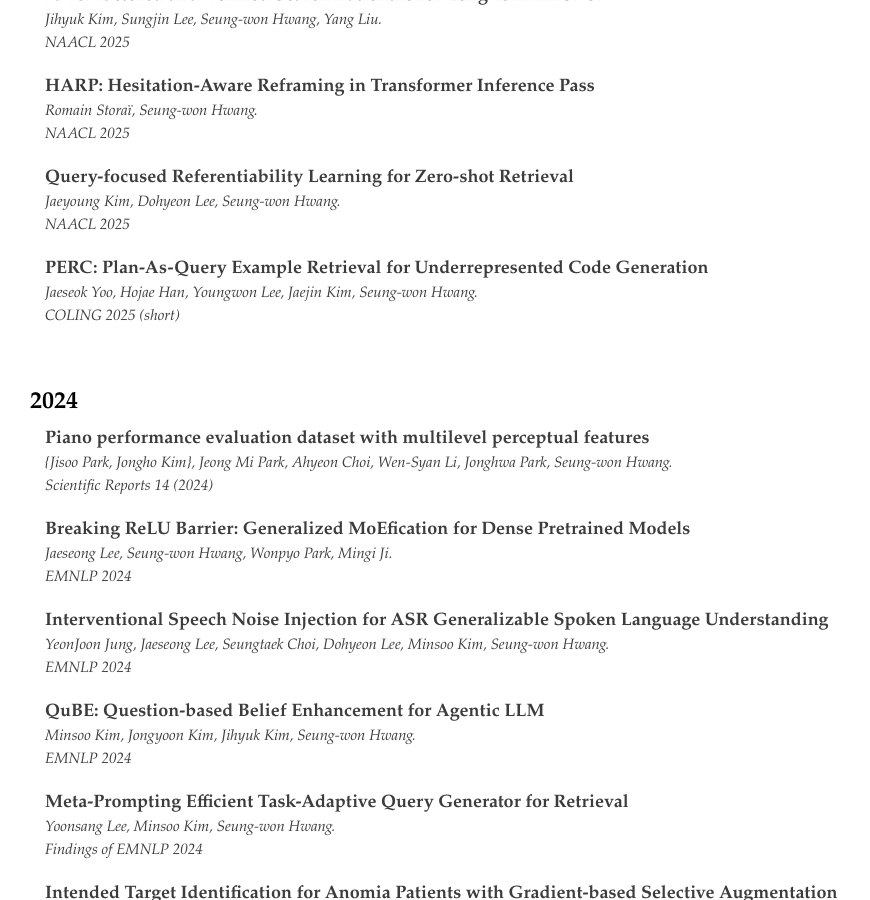
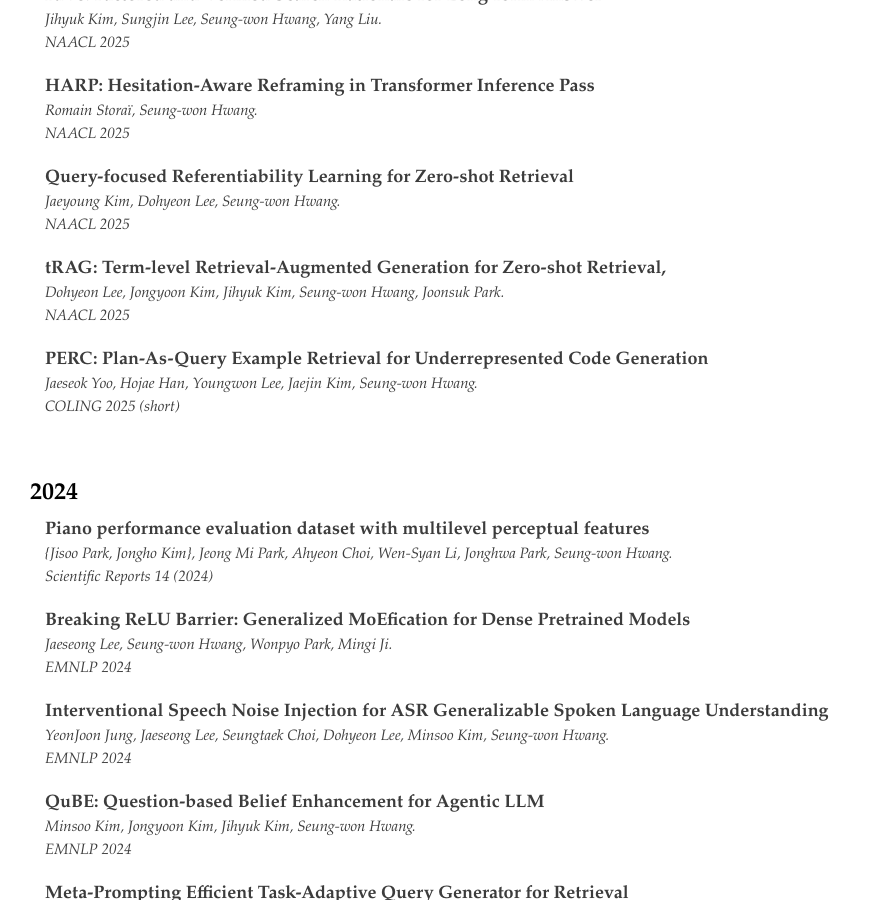
Before and after one commit to ldilab/ldilab.github.io, a Jekyll site: the page built from publications.html, in a window 1280 px wide and 900 px high, scrolled down 411 px. Shown: the whole window, without its empty margins (0-870 px from the left). Built offline with Jekyll 4.4.1, drawn with Linux system fonts in a browser that asks for light colours.

Commit message:
#18 tRAG, NAACL2025 added

```diff
--- a/_data/publications.yml
+++ b/_data/publications.yml
@@ -11,6 +11,9 @@
     venue: NAACL 2025
   - title: 'Query-focused Referentiability Learning for Zero-shot Retrieval'
     authors: Jaeyoung Kim, Dohyeon Lee, Seung-won Hwang
+    venue: NAACL 2025
+  - title: 'tRAG: Term-level Retrieval-Augmented Generation for Zero-shot Retrieval,'
+    authors: Dohyeon Lee, Jongyoon Kim, Jihyuk Kim, Seung-won Hwang, Joonsuk Park
     venue: NAACL 2025
   - title: 'PERC: Plan-As-Query Example Retrieval for Underrepresented Code Generation'
     authors: 'Jaeseok Yoo, Hojae Han, Youngwon Lee, Jaejin Kim, Seung-won Hwang'
```
